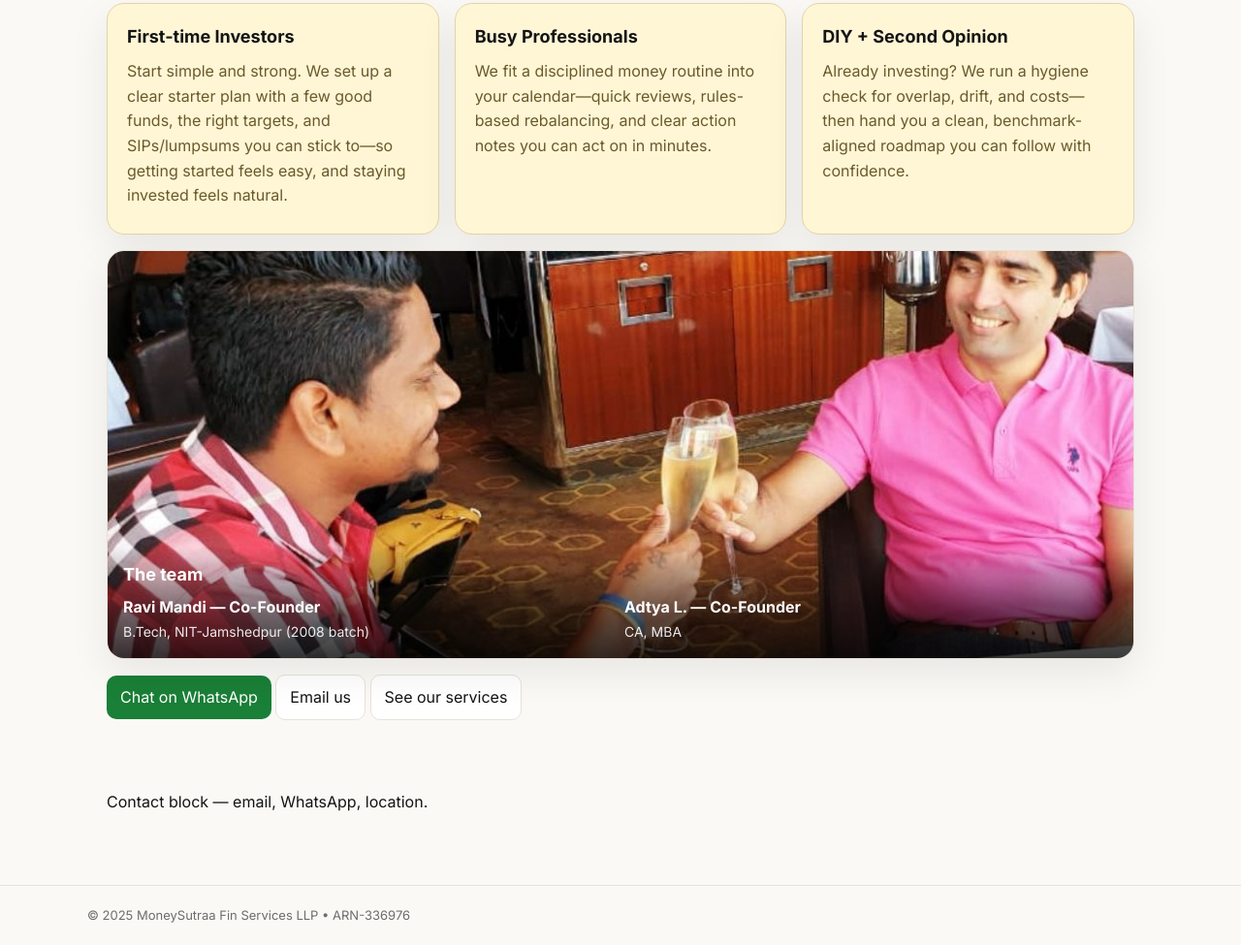
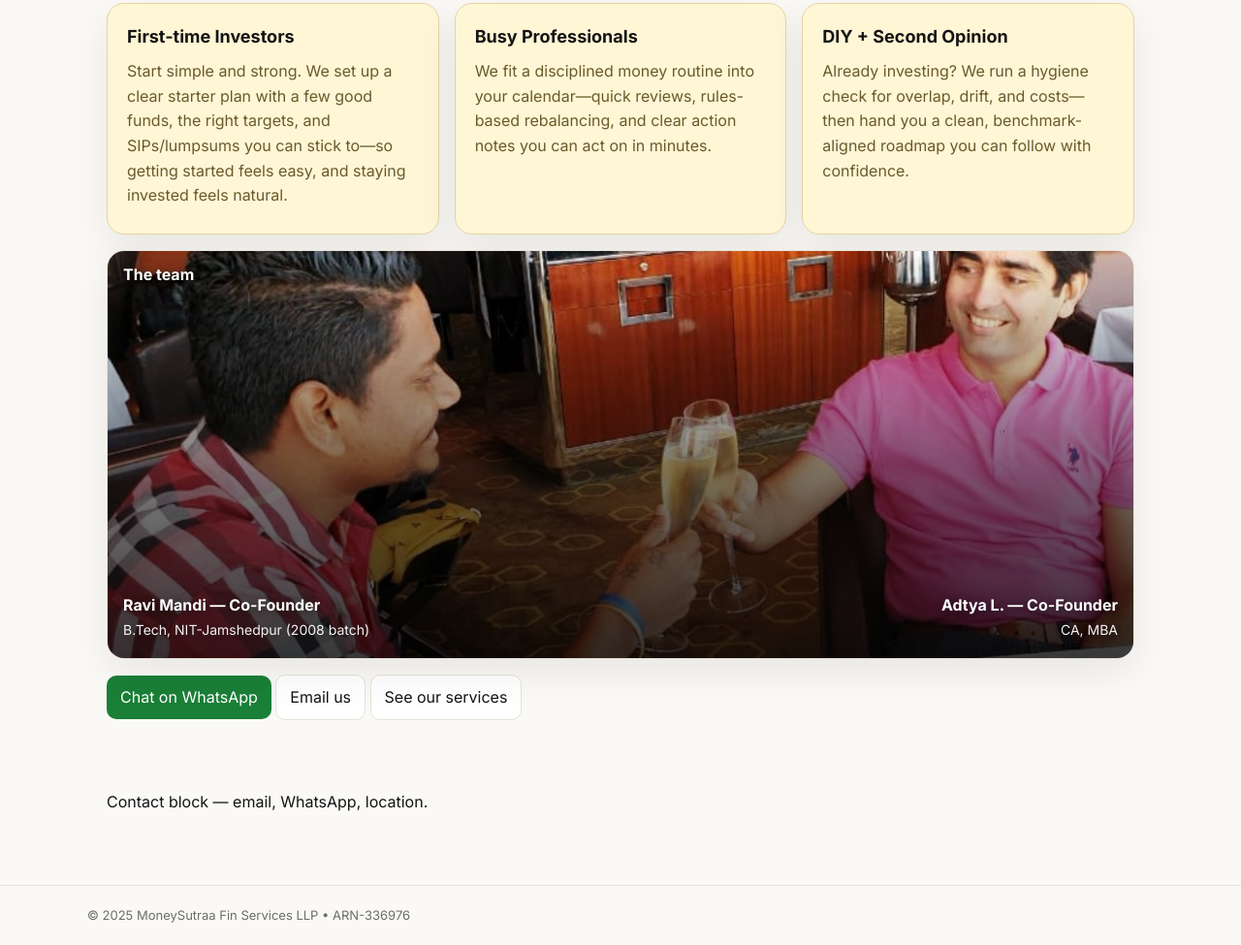
Before and after one commit to maddy1190/moneysutraa-site, a plain HTML site: page index.html in a window 1280 px wide. Shown: the part 2885-3860 px from the top of the page at 97% size. Drawn offline with Linux system fonts and the light colour scheme.

Commit message:
Update index.html

```diff
--- a/index.html
+++ b/index.html
@@ -116,6 +116,7 @@
     .embed-wrap img.embed-fit{ position:absolute; inset:0; width:100%; height:100%; object-fit:cover; object-position:center 20%; display:block; }
 
     /* About — TEAM overlay block */
+    /* About — TEAM overlay block */
     .team-hero{
       position:relative;
       border-radius:18px;
@@ -136,20 +137,19 @@
       .team-hero img{ height:360px; object-position:center 25%; }
     }
     .team-overlay{
-      position:absolute; left:0; right:0; bottom:0;
-      padding:14px 16px;
-      color:#fff;
-      background:linear-gradient(180deg,
-        rgba(0,0,0,0) 0%,
-        rgba(0,0,0,.55) 60%,
-        rgba(0,0,0,.78) 100%
-      );
+      position:absolute; inset:0; color:#fff; pointer-events:none;
+      background:linear-gradient(180deg, rgba(0,0,0,0) 0%, rgba(0,0,0,.55) 60%, rgba(0,0,0,.78) 100%);
     }
-    .team-overlay h4{ margin:0 0 6px; font-size:18px; }
-    .team-grid{ display:grid; gap:8px; grid-template-columns:1fr 1fr; }
-    @media(max-width:700px){ .team-grid{ grid-template-columns:1fr; } }
-    .team-grid .member strong{ display:block; }
-    .team-grid .member span{ opacity:.9; font-size:14px; }
+    .team-overlay .title{position:absolute; left:16px; top:12px; font-weight:700; font-size:16px; text-shadow:0 2px 6px rgba(0,0,0,.5)}
+    .team-overlay .member{position:absolute; bottom:16px; max-width:48%; text-shadow:0 2px 8px rgba(0,0,0,.55)}
+    .team-overlay .member strong{ display:block; font-weight:800; }
+    .team-overlay .member span{ opacity:.95; font-size:14px; }
+    .team-overlay .member.ravi{ left:16px; text-align:left; }
+    .team-overlay .member.aditya{ right:16px; text-align:right; }
+    @media(max-width:700px){
+      .team-overlay .member{ left:16px; right:16px; max-width:none; }
+      .team-overlay .member.aditya{ right:16px; text-align:left; top:auto; bottom:52px; }
+    }
 
     /* Footer */
     footer{border-top:1px solid var(--line); margin-top:36px}
@@ -418,16 +418,14 @@
       <div class="team-hero">
         <img src="./team.jpg?v=2" alt="MoneySutraa Co-Founders — Ravi Mandi and Adtya L.">
         <div class="team-overlay">
-          <h4>The team</h4>
-          <div class="team-grid">
-            <div class="member">
-              <strong>Ravi Mandi — Co-Founder</strong>
-              <span>B.Tech, NIT-Jamshedpur (2008 batch)</span>
-            </div>
-            <div class="member">
-              <strong>Adtya L. — Co-Founder</strong>
-              <span>CA, MBA</span>
-            </div>
+          <div class="title">The team</div>
+          <div class="member ravi" aria-label="Ravi Mandi — Co-Founder">
+            <strong>Ravi Mandi — Co-Founder</strong>
+            <span>B.Tech, NIT-Jamshedpur (2008 batch)</span>
+          </div>
+          <div class="member aditya" aria-label="Adtya L. — Co-Founder">
+            <strong>Adtya L. — Co-Founder</strong>
+            <span>CA, MBA</span>
           </div>
         </div>
       </div>
```
